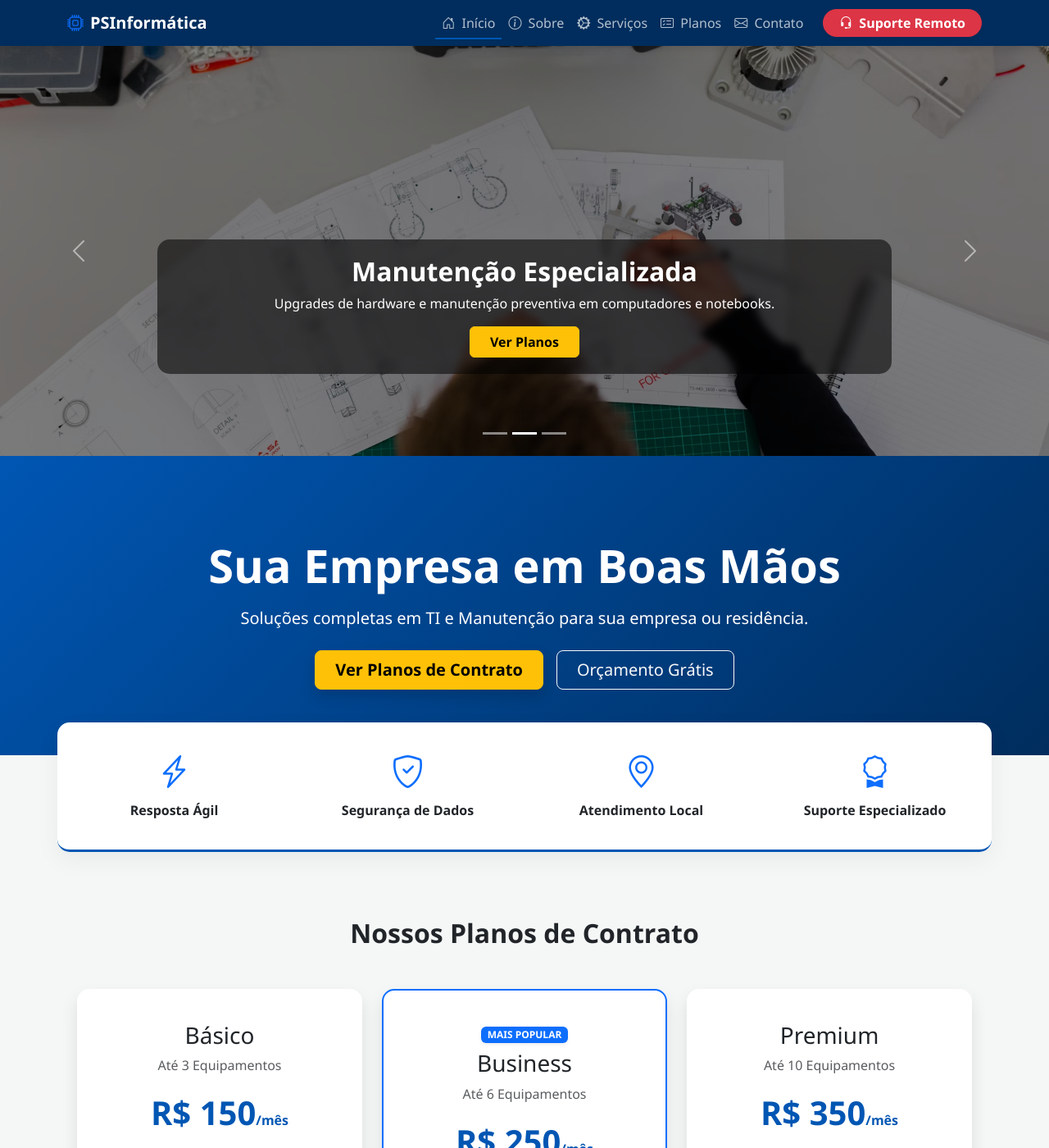
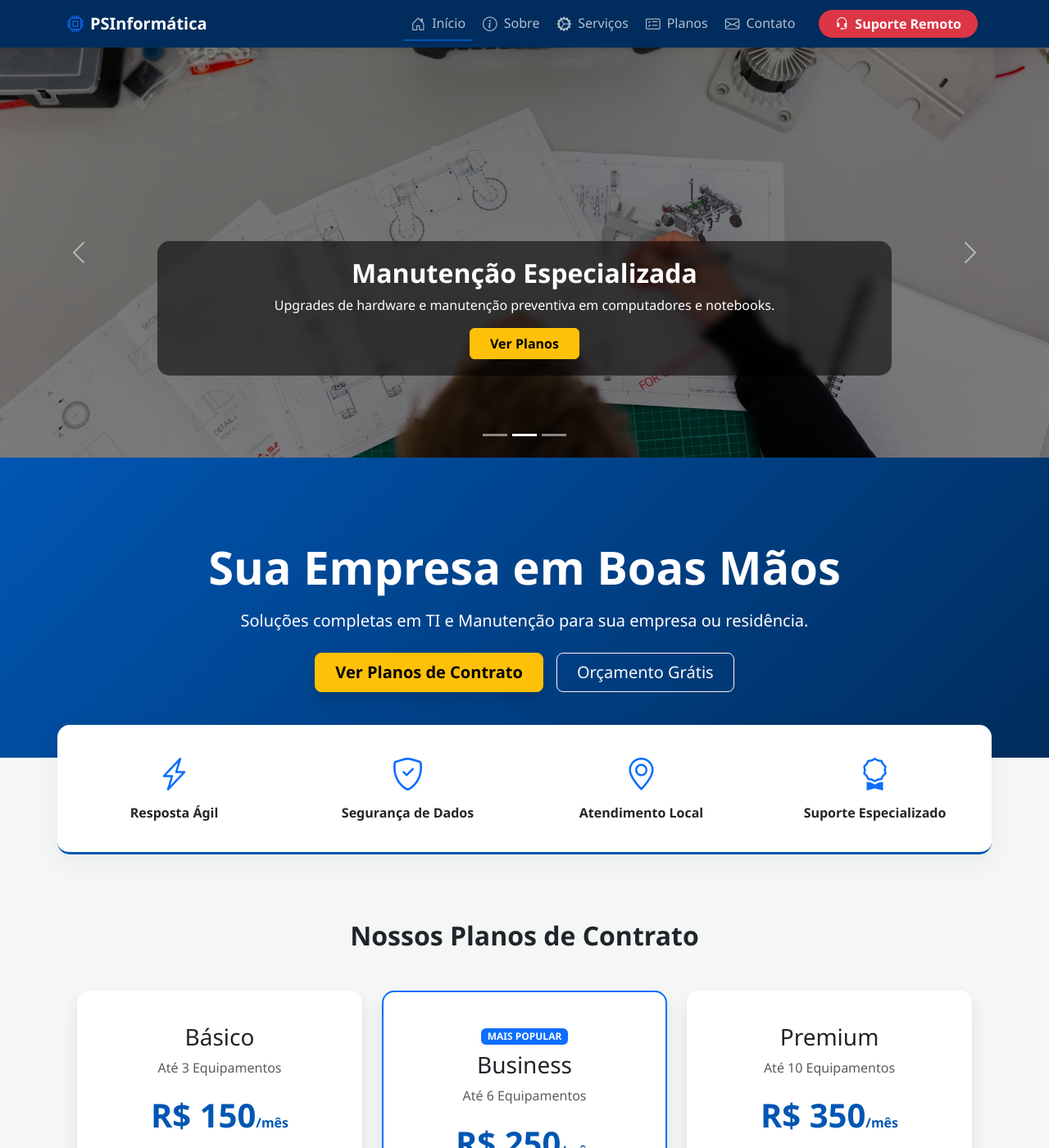
Before and after one commit to psinformaticagba/psinformaticagba.github.io, a Jekyll site: the page built from index.html, in a window 1280 px wide and 1400 px high. Shown: the whole window at 82% size. Built offline with Jekyll 4.4.1, drawn with Linux system fonts in a browser that asks for light colours.

Commit message:
adicionado css do menu de ícones da navbar

```diff
--- a/assets/css/main.css
+++ b/assets/css/main.css
@@ -1,3 +1,21 @@
+/* ==========================================================================
+   --- AJUSTE DOS ÍCONES DA NAVBAR ---
+   ========================================================================== */
+
+.nav-link i {
+    font-size: 1.1rem;
+    vertical-align: -2px;
+    transition: color 0.3s ease;
+}
+
+.nav-link:hover i {
+    color: var(--bs-primary);
+}
+
+.navbar-nav .nav-item {
+    margin-right: 5px;
+}
+
 /* ==========================================================================
    --- ESTILOS EXCLUSIVOS DA PÁGINA INICIAL (INDEX) ---
    ========================================================================== */
```
